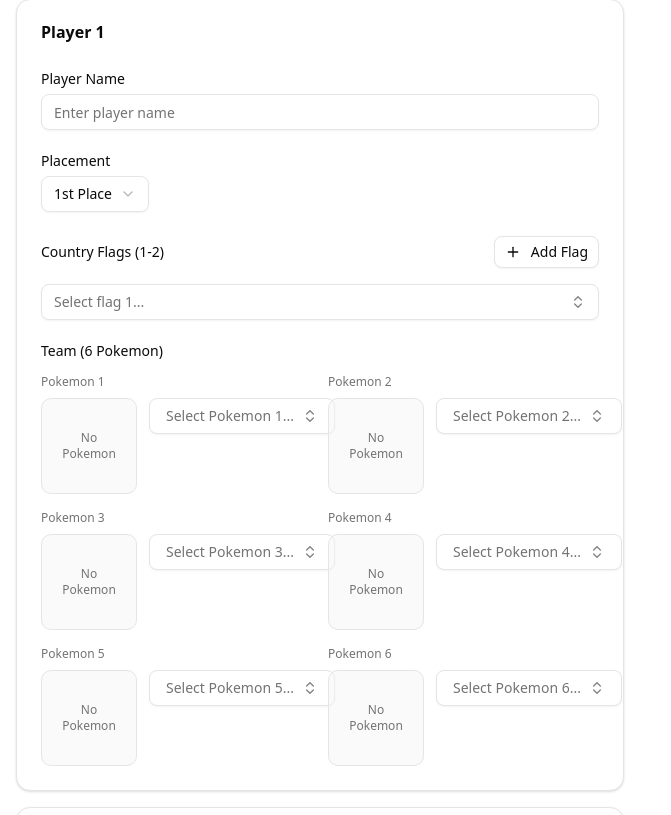
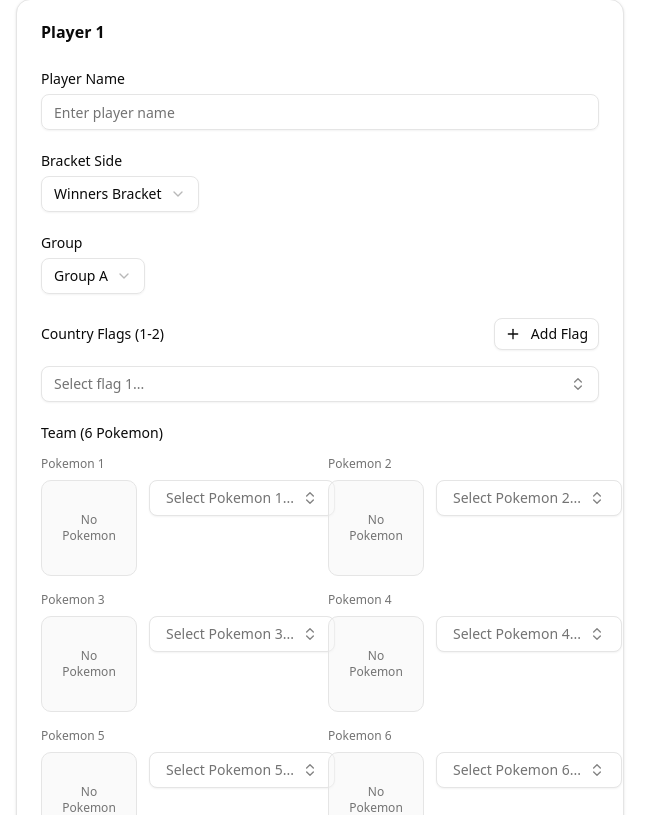
Before and after one commit to DeveloperKhan/play-graphic-tool, a Next.js app: page / in a window 1280 px wide. Shown: the part 785-1600 px from the top of the page, without its empty margins (0-671 px from the left). Built offline with nearby package versions, Linux system fonts and the light colour scheme.

Commit message:
Add options for winners and losers group

```diff
--- a/components/form/player-input-section.tsx
+++ b/components/form/player-input-section.tsx
@@ -10,7 +10,7 @@ import { FlagSelector } from "./flag-selector";
 import { TeamInput } from "./team-input";
 import { Button } from "@/components/ui/button";
 import { Plus, X } from "lucide-react";
-import type { TournamentData, Placement } from "@/lib/types";
+import type { TournamentData, Placement, BracketSide, BracketGroup } from "@/lib/types";
 
 interface PlayerInputSectionProps {
   form: UseFormReturn<TournamentData>;
@@ -29,12 +29,38 @@ const PLACEMENT_OPTIONS: { value: Placement; label: string }[] = [
   { value: "25-32", label: "25-32 Place" },
 ];
 
+const BRACKET_SIDE_OPTIONS: { value: BracketSide; label: string }[] = [
+  { value: "Winners", label: "Winners Bracket" },
+  { value: "Losers", label: "Losers Bracket" },
+];
+
+const GROUP_OPTIONS: { value: BracketGroup; label: string }[] = [
+  { value: "A", label: "Group A" },
+  { value: "B", label: "Group B" },
+  { value: "C", label: "Group C" },
+  { value: "D", label: "Group D" },
+  { value: "E", label: "Group E" },
+  { value: "F", label: "Group F" },
+  { value: "G", label: "Group G" },
+  { value: "H", label: "Group H" },
+  { value: "I", label: "Group I" },
+  { value: "J", label: "Group J" },
+  { value: "K", label: "Group K" },
+  { value: "L", label: "Group L" },
+  { value: "M", label: "Group M" },
+  { value: "N", label: "Group N" },
+  { value: "O", label: "Group O" },
+  { value: "P", label: "Group P" },
+];
+
 export function PlayerInputSection({
   form,
   playerId,
   playerNumber,
 }: PlayerInputSectionProps) {
   const player = form.watch(`players.${playerId}`);
+  const overviewType = form.watch("overviewType");
+  const playerCount = form.watch("playerCount");
 
   if (!player) {
     return null;
@@ -43,6 +69,11 @@ export function PlayerInputSection({
   const flags = player.flags || [""];
   const canAddFlag = flags.length < 2;
   const canRemoveFlag = flags.length > 1;
+
+  // Determine available groups based on player count
+  const availableGroups = playerCount === 32
+    ? GROUP_OPTIONS
+    : GROUP_OPTIONS.slice(0, 8); // A-H for Top 16 and below
 
   const addFlag = () => {
     if (canAddFlag) {
@@ -81,7 +112,9 @@ export function PlayerInputSection({
           )}
         />
 
-        {/* Placement */}
+        {/* Conditional fields based on overview type */}
+        {overviewType === "Bracket" ? (
+          // Placement field for Bracket mode
           <FormField
             control={form.control}
             name={`players.${playerId}.placement`}
@@ -118,6 +151,65 @@ export function PlayerInputSection({
               </FormItem>
             )}
           />
+        ) : (
+          // Bracket Side and Group for Usage mode
+          <>
+            <FormField
+              control={form.control}
+              name={`players.${playerId}.bracketSide`}
+              render={({ field }) => (
+                <FormItem>
+                  <FormLabel>Bracket Side</FormLabel>
+                  <Select
+                    onValueChange={field.onChange}
+                    value={field.value}
+                  >
+                    <FormControl>
+                      <SelectTrigger>
+                        <SelectValue placeholder="Select bracket side" />
+                      </SelectTrigger>
+                    </FormControl>
+                    <SelectContent>
+                      {BRACKET_SIDE_OPTIONS.map((option) => (
+                        <SelectItem key={option.value} value={option.value}>
+                          {option.label}
+                        </SelectItem>
+                      ))}
+                    </SelectContent>
+                  </Select>
+                  <FormMessage />
+                </FormItem>
+              )}
+            />
+            <FormField
+              control={form.control}
+              name={`players.${playerId}.group`}
+              render={({ field }) => (
+                <FormItem>
+                  <FormLabel>Group</FormLabel>
+                  <Select
+                    onValueChange={field.onChange}
+                    value={field.value}
+                  >
+                    <FormControl>
+                      <SelectTrigger>
+                        <SelectValue placeholder="Select group" />
+                      </SelectTrigger>
+                    </FormControl>
+                    <SelectContent>
+                      {availableGroups.map((option) => (
+                        <SelectItem key={option.value} value={option.value}>
+                          {option.label}
+                        </SelectItem>
+                      ))}
+                    </SelectContent>
+                  </Select>
+                  <FormMessage />
+                </FormItem>
+              )}
+            />
+          </>
+        )}
 
         {/* Flags */}
         <div className="space-y-4">
--- a/components/form/tournament-form.tsx
+++ b/components/form/tournament-form.tsx
@@ -20,6 +20,7 @@ export function TournamentForm({
   const form = useTournamentForm(playerCount);
   const playerOrder = form.watch("playerOrder");
   const currentPlayerCount = form.watch("playerCount");
+  const overviewType = form.watch("overviewType");
 
   // Notify parent of form changes
   React.useEffect(() => {
@@ -30,6 +31,61 @@ export function TournamentForm({
       return () => subscription.unsubscribe();
     }
   }, [form, onFormChange]);
+
+  // Handle overview type changes - update player fields accordingly
+  React.useEffect(() => {
+    const players = form.getValues("players");
+    const updatedPlayers = { ...players };
+    let needsUpdate = false;
+
+    Object.keys(updatedPlayers).forEach((playerId, index) => {
+      const player = updatedPlayers[playerId];
+
+      if (overviewType === "Bracket") {
+        // Switch to Bracket mode - add placement, remove bracketSide/group
+        if (player.placement === undefined) {
+          needsUpdate = true;
+          // Determine default placement based on index
+          let defaultPlacement: any = "9-16";
+          if (index === 0) defaultPlacement = 1;
+          else if (index === 1) defaultPlacement = 2;
+          else if (index === 2) defaultPlacement = 3;
+          else if (index === 3) defaultPlacement = 4;
+          else if (index < 8) defaultPlacement = "5-8";
+          else if (index < 16) defaultPlacement = "9-16";
+          else if (index < 24) defaultPlacement = "17-24";
+          else defaultPlacement = "25-32";
+
+          updatedPlayers[playerId] = {
+            ...player,
+            placement: defaultPlacement,
+          };
+          // Remove Usage mode fields
+          delete (updatedPlayers[playerId] as any).bracketSide;
+          delete (updatedPlayers[playerId] as any).group;
+        }
+      } else if (overviewType === "Usage") {
+        // Switch to Usage mode - add bracketSide/group, remove placement
+        if (player.bracketSide === undefined || player.group === undefined) {
+          needsUpdate = true;
+          const groups = ["A", "B", "C", "D", "E", "F", "G", "H", "I", "J", "K", "L", "M", "N", "O", "P"];
+          const groupCount = currentPlayerCount / 2;
+
+          updatedPlayers[playerId] = {
+            ...player,
+            bracketSide: (index < currentPlayerCount / 2 ? "Winners" : "Losers") as any,
+            group: groups[index % groupCount] as any,
+          };
+          // Remove Bracket mode field
+          delete (updatedPlayers[playerId] as any).placement;
+        }
+      }
+    });
+
+    if (needsUpdate) {
+      form.setValue("players", updatedPlayers);
+    }
+  }, [overviewType, form, currentPlayerCount]);
 
   // Group players by placement for better organization
   const top4Players = playerOrder.slice(0, 4);
--- a/hooks/use-tournament-form.ts
+++ b/hooks/use-tournament-form.ts
@@ -13,14 +13,16 @@ function generatePlayerId(index: number): string {
 /**
  * Create default tournament data for form initialization
  * @param playerCount - Number of players (4, 8, 16, or 32)
+ * @param overviewType - Overview type (defaults to "Usage")
  */
 export function createDefaultTournamentData(
-  playerCount: number = 16
+  playerCount: number = 16,
+  overviewType: "Usage" | "Bracket" | "None" = "Usage"
 ): TournamentData {
   const players: Record<string, Player> = {};
   const playerOrder: string[] = [];
 
-  // Determine default placements based on player count
+  // Determine default placements based on player count (for Bracket mode)
   const getDefaultPlacement = (index: number): Placement => {
     if (index === 0) return 1;
     if (index === 1) return 2;
@@ -32,15 +34,21 @@ export function createDefaultTournamentData(
     return "25-32";
   };
 
+  // Determine default group based on player count (for Usage mode)
+  const getDefaultGroup = (index: number): string => {
+    const groups = ["A", "B", "C", "D", "E", "F", "G", "H", "I", "J", "K", "L", "M", "N", "O", "P"];
+    const groupCount = playerCount / 2; // Half for winners, half for losers
+    return groups[index % groupCount];
+  };
+
   // Create players with empty data
   for (let i = 0; i < playerCount; i++) {
     const playerId = generatePlayerId(i);
     playerOrder.push(playerId);
 
-    players[playerId] = {
+    const basePlayer = {
       id: playerId,
       name: "",
-      placement: getDefaultPlacement(i),
       team: Array(6)
         .fill(null)
         .map(() => ({
@@ -49,17 +57,33 @@ export function createDefaultTournamentData(
         })),
       flags: [""],
     };
+
+    // Add mode-specific fields
+    if (overviewType === "Bracket") {
+      players[playerId] = {
+        ...basePlayer,
+        placement: getDefaultPlacement(i),
+      };
+    } else {
+      // Usage mode defaults
+      players[playerId] = {
+        ...basePlayer,
+        bracketSide: (i < playerCount / 2 ? "Winners" : "Losers") as "Winners" | "Losers",
+        group: getDefaultGroup(i) as any,
+      };
+    }
   }
 
   return {
     eventName: "",
     eventType: "Regional",
-    overviewType: "Usage",
+    overviewType,
     playerCount: playerCount as 4 | 8 | 16 | 32,
     bracketReset: false,
     players,
     playerOrder,
     bracketMatches: [],
+    bracketPairings: [],
   };
 }
 
--- a/lib/schema.ts
+++ b/lib/schema.ts
@@ -10,6 +10,7 @@ export const pokemonSchema = z.object({
 export const playerSchema = z.object({
   id: z.string().min(1, "Player ID required"),
   name: z.string().min(1, "Player name required"),
+  // For Bracket mode
   placement: z.union([
     z.literal(1),
     z.literal(2),
@@ -19,7 +20,10 @@ export const playerSchema = z.object({
     z.literal("9-16"),
     z.literal("17-24"),
     z.literal("25-32"),
-  ]),
+  ]).optional(),
+  // For Usage mode
+  bracketSide: z.enum(["Winners", "Losers"]).optional(),
+  group: z.enum(["A", "B", "C", "D", "E", "F", "G", "H", "I", "J", "K", "L", "M", "N", "O", "P"]).optional(),
   team: z
     .array(pokemonSchema)
     .length(6, "Team must have exactly 6 Pokemon"),
@@ -41,6 +45,14 @@ export const bracketMatchSchema = z.object({
   isGrandFinalsReset: z.boolean().optional(),
 });
 
+// Bracket pairing schema
+export const bracketPairingSchema = z.object({
+  id: z.string(),
+  group1: z.enum(["A", "B", "C", "D", "E", "F", "G", "H", "I", "J", "K", "L", "M", "N", "O", "P"]),
+  group2: z.enum(["A", "B", "C", "D", "E", "F", "G", "H", "I", "J", "K", "L", "M", "N", "O", "P"]),
+  description: z.string().optional(),
+});
+
 // Tournament data schema
 export const tournamentSchema = z
   .object({
@@ -52,6 +64,7 @@ export const tournamentSchema = z
     players: z.record(z.string(), playerSchema),
     playerOrder: z.array(z.string()),
     bracketMatches: z.array(bracketMatchSchema).optional(),
+    bracketPairings: z.array(bracketPairingSchema).optional(),
   })
   .refine(
     (data) => {
@@ -78,7 +91,11 @@ export const tournamentSchema = z
   )
   .refine(
     (data) => {
-      // Validate placement distribution based on player count
+      // Validate placement distribution based on player count (only for Bracket mode)
+      if (data.overviewType !== "Bracket") {
+        return true; // Skip validation for non-Bracket modes
+      }
+
       const players = Object.values(data.players);
       const placements = players.map((p) => p.placement);
 
@@ -157,6 +174,34 @@ export const tournamentSchema = z
       message:
         "Invalid placement distribution for player count (must be 4, 8, 16, or 32)",
     }
+  )
+  .refine(
+    (data) => {
+      // If Bracket mode, all players must have placement
+      if (data.overviewType === "Bracket") {
+        const players = Object.values(data.players);
+        return players.every((player) => player.placement !== undefined);
+      }
+      return true;
+    },
+    {
+      message: "In Bracket mode, all players must have a placement",
+    }
+  )
+  .refine(
+    (data) => {
+      // If Usage mode, all players must have bracketSide and group
+      if (data.overviewType === "Usage") {
+        const players = Object.values(data.players);
+        return players.every(
+          (player) => player.bracketSide !== undefined && player.group !== undefined
+        );
+      }
+      return true;
+    },
+    {
+      message: "In Usage mode, all players must have a bracket side and group",
+    }
   );
 
 // Type inference helpers
--- a/lib/types.ts
+++ b/lib/types.ts
@@ -9,10 +9,22 @@ export interface Pokemon {
   isShadow: boolean;
 }
 
+export type BracketSide = "Winners" | "Losers";
+export type BracketGroup =
+  | "A" | "B" | "C" | "D" | "E" | "F" | "G" | "H"
+  | "I" | "J" | "K" | "L" | "M" | "N" | "O" | "P"; // A-H for Top 16, A-P for Top 32
+
 export interface Player {
   id: string; // unique player identifier
   name: string; // player's name
-  placement: Placement;
+
+  // For Bracket mode (overviewType === "Bracket")
+  placement?: Placement;
+
+  // For Usage mode (overviewType === "Usage")
+  bracketSide?: BracketSide; // Winners or Losers
+  group?: BracketGroup; // A-P
+
   team: Pokemon[]; // exactly 6
   flags: string[]; // 1-2 ISO country codes (ISO 3166-1 alpha-2)
 }
@@ -28,6 +40,13 @@ export interface BracketMatch {
   isGrandFinalsReset?: boolean; // true if this is the bracket reset match
 }
 
+export interface BracketPairing {
+  id: string; // unique pairing identifier
+  group1: BracketGroup; // First group (e.g., "A")
+  group2: BracketGroup; // Second group (e.g., "H")
+  description?: string; // Optional description (e.g., "Winners A vs Winners H")
+}
+
 export type PlayerCount = 4 | 8 | 16 | 32;
 
 export interface TournamentData {
@@ -38,7 +57,8 @@ export interface TournamentData {
   bracketReset: boolean; // Was there a bracket reset in grand finals?
   players: Record<string, Player>; // player lookup by id
   playerOrder: string[]; // ordered list of player ids (for rendering order)
-  bracketMatches?: BracketMatch[]; // Manual bracket overrides
+  bracketMatches?: BracketMatch[]; // Manual bracket overrides (for Bracket mode)
+  bracketPairings?: BracketPairing[]; // Group pairings (for Usage mode)
 }
 
 // Pokemon data from dracoviz.com API
```
Lines whose indentation alone changed are shown as unchanged.
